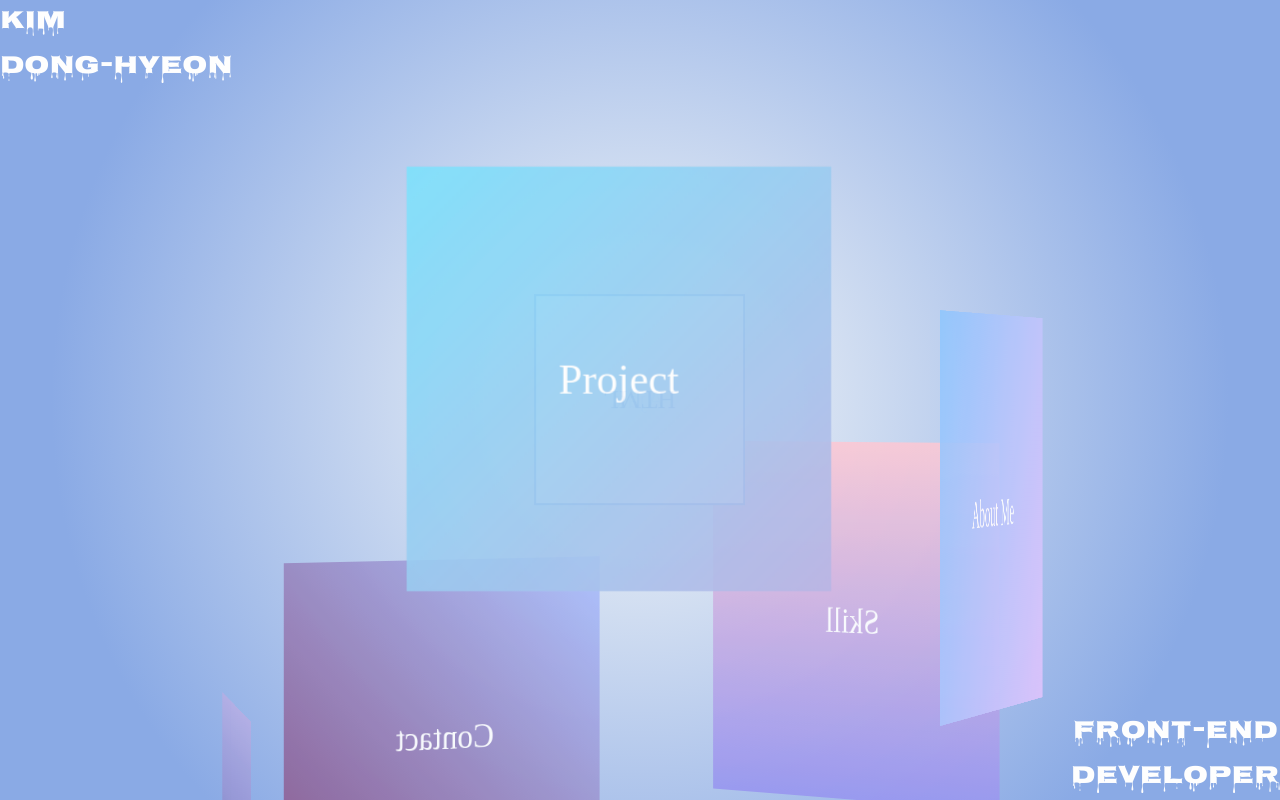
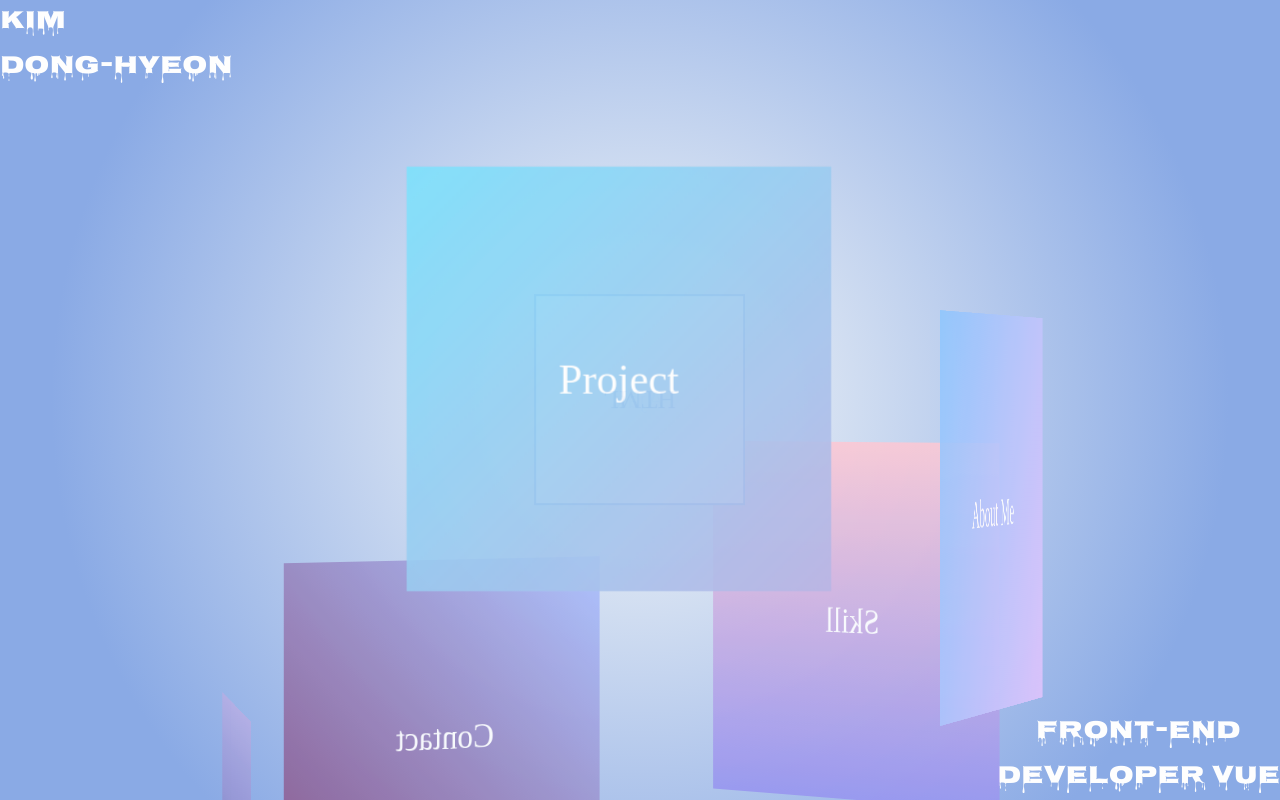
Before and after one commit to kimddddh98/Vue-portfolio, a Vue app: page / in a window 1280 px wide. Built offline with nearby package versions, Linux system fonts and the light colour scheme; a web font is replaced by a local one.

Commit message:
desktop test

```diff
--- a/src/App.vue
+++ b/src/App.vue
@@ -5,7 +5,7 @@
   <div id="container" v-show="main" @wheel="mainWheel">
       <div id="main-text">
           <div>Kim<br>Dong-Hyeon</div>
-          <div>Front-end<br>Developer</div>
+          <div>Front-end<br>Developer vue</div>
       </div>
       <div id="menu">
           <div id="circle">
```
Also changed, not shown: 5 other files (tests, documents, lock files or other folders).
